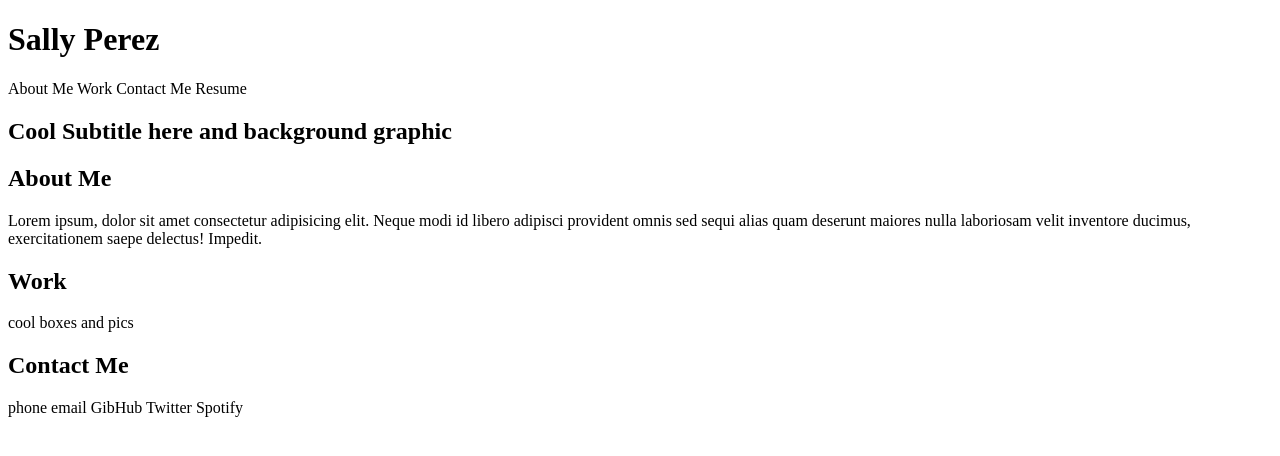
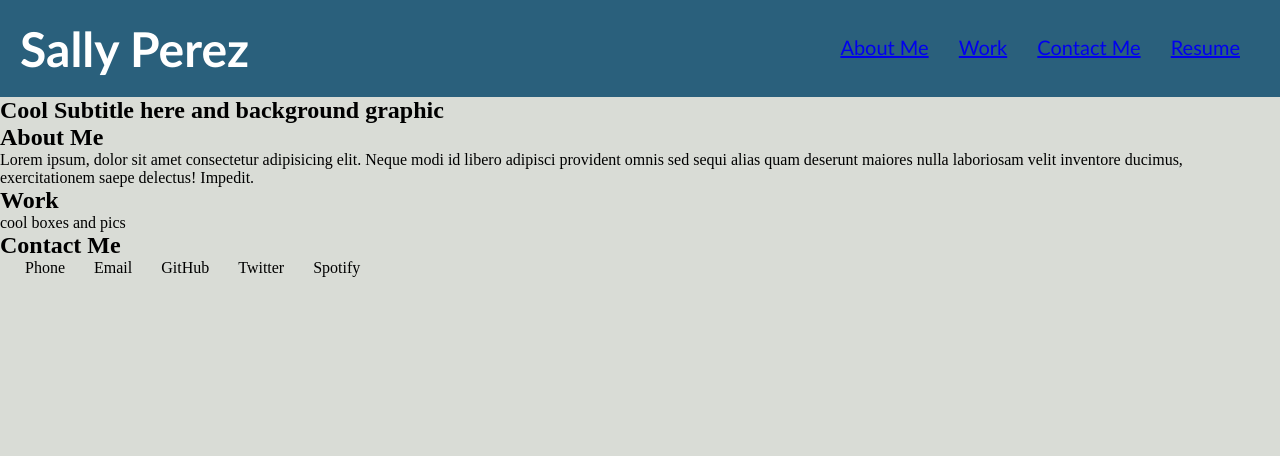
Before and after one commit to SeattleSal/Portfolio, a plain HTML site: page index.html in a window 1280 px wide. Drawn offline with Linux system fonts and the light colour scheme.

Commit message:
added css styling for nav list and contact lists

```diff
--- a/assets/style.css
+++ b/assets/style.css
@@ -0,0 +1,59 @@
+* {
+    box-sizing: border-box;
+    padding: 0;
+    margin: 0;
+}
+
+/* set background color for body of page */
+body {
+    background-color: #d9dcd6;
+}
+
+/* Header attributes for header, h1 and specific color for 'seo' text
+// Replaced header class with header tag
+*/
+header {
+    padding: 20px;
+    font-family: 'Trebuchet MS', 'Lucida Sans Unicode', 'Lucida Grande', 'Lucida Sans', Arial, sans-serif;
+    background-color: #2a607c;
+    color: #ffffff;
+}
+
+header h1 {
+    display: inline-block;
+    font-size: 48px;
+}
+
+
+/* nav (navigation) attributes for nav section and unordered list
+*/
+header nav {
+    padding-top: 15px;
+    margin-right: 20px;
+    float: right;
+    font-family: 'Gill Sans', 'Gill Sans MT', Calibri, 'Trebuchet MS', sans-serif;
+    font-size: 20px;
+    top: 0px;
+}
+
+header nav ul {
+    list-style-type: none;
+}
+
+header nav ul li {
+    display: inline-block;
+    margin-left: 25px;
+
+}
+
+/* footer attributes for list of contact
+*/
+.contact ul {
+    list-style-type: none;
+}
+
+.contact ul li {
+    display: inline-block;
+    margin-left: 25px;
+
+}
--- a/index.html
+++ b/index.html
@@ -11,10 +11,21 @@
     <header>
         <h1>Sally Perez</h1>
         <nav>
-            About Me
-            Work
-            Contact Me
-            Resume
+            <ul>
+                <li>
+                    <a href="#about-me">About Me</a>
+                </li>
+                <li>
+                    <a href="#work">Work</a>
+                </li>
+                <li>
+                    <a href="#contact-me">Contact Me</a>
+                </li>
+                <li>
+                    <!-- placeholder for resume link -->
+                    <a href="#">Resume</a>
+                </li>
+            </ul>
         </nav>
     </header>
 
@@ -23,23 +34,25 @@
     </div>
 
     <main>
-        <section>
+        <section id="about-me">
             <h1>About Me</h1>
             <p>Lorem ipsum, dolor sit amet consectetur adipisicing elit. Neque modi id libero adipisci provident omnis sed sequi alias quam deserunt maiores nulla laboriosam velit inventore ducimus, exercitationem saepe delectus! Impedit.
             </p>
         </section>
-        <section>
+        <section id="work">
             <h1>Work</h1>
             cool boxes and pics
         </section>
-        <section>
+        <section id="contact-me" class="contact">
             <h1>Contact Me</h1>
-            phone
-            email
-            GibHub
-            Twitter
-            Spotify
-        </section>
+            <ul>
+                <li>Phone</li>
+                <li>Email</li>
+                <li>GitHub</li>
+                <li>Twitter</li>
+                <li>Spotify</li>
+            </ul>
+        </footer>
     </main>
 
 
```
